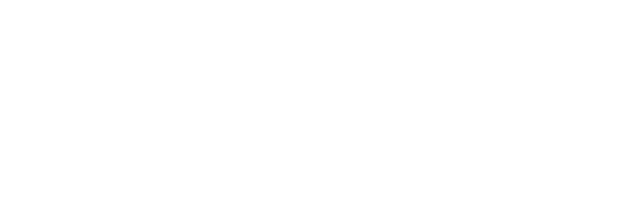
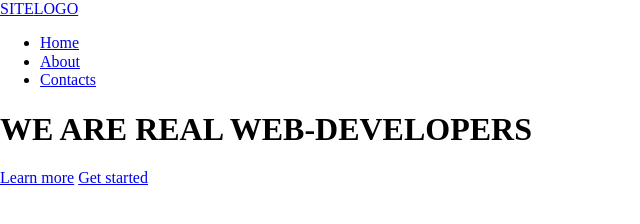
Before and after one commit to vika-pichugina/grid-project, a website: page index.html in a window 1280 px wide. Shown: the whole page, without its empty margins (0-640 px from the left). Drawn offline with Linux system fonts and the light colour scheme.

Commit message:
Создана разметка для секции header.

```diff
--- a/index.html
+++ b/index.html
@@ -13,6 +13,49 @@
 </head>
 <body>
 
+  <header class="header">
+    <!-- TODO: сделать прозрачность и цвет оверлея через атрибут style -->
+    <div class="header-overlay" style=""></div>
+
+    <div class="header-menu">
+      <div class="container">
+        <div class="header-logo">
+          <a href="#"><span>SITE</span>LOGO</a>
+        </div>
+        <nav class="header-navbar">
+          <div class="header-navbar__hamburger">
+            <span></span>
+            <span></span>
+            <span></span>
+          </div>
+
+          <ul class="header-navbar__list">
+            <li class="header-navbar__item">
+              <a href="#">Home</a>
+            </li>
+            <li class="header-navbar__item">
+              <a href="#">About</a>
+            </li>
+            <li class="header-navbar__item">
+              <a href="#">Contacts</a>
+            </li>
+          </ul>
+        </nav>
+      </div>
+    </div>
+
+    <div class="header-content">
+      <div class="container">
+        <h1 class="header-title">WE ARE REAL WEB-DEVELOPERS</h1>
+
+        <div class="header-buttons">
+          <a href="#" class="btn">Learn more</a>
+          <a href="#" class="btn">Get started</a>
+        </div>
+      </div>
+    </div>
+  </header>
+
 
   <script src="libs/jquery/dist/jquery.min.js"></script>
   <script src="assets/js/main.js"></script>
```
Also changed, not shown: assets/css/style.css (line endings or trailing spaces).
